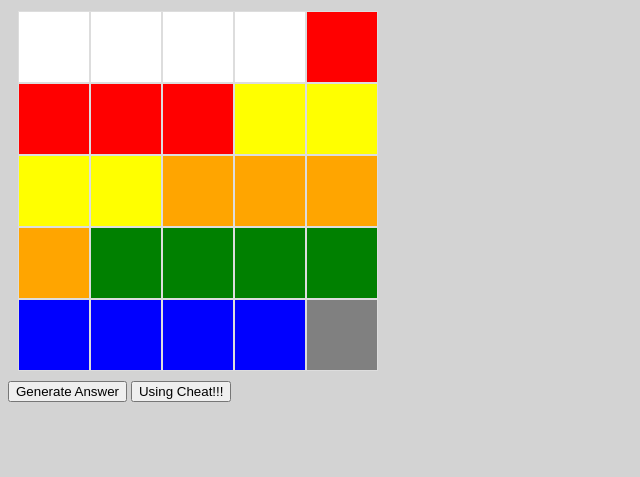
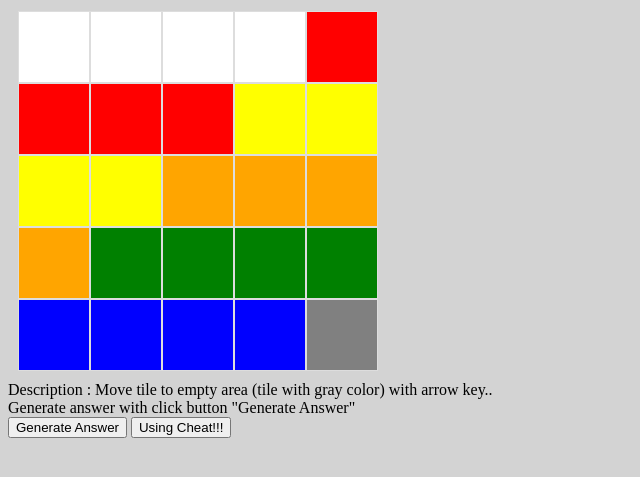
Before and after one commit to nuryawanandri/rubick-board, a plain HTML site: page index.html in a window 1280 px wide. Shown: the part 79-556 px from the top of the page, without its empty margins (0-640 px from the left). Drawn offline with Linux system fonts and the light colour scheme.

Commit message:
adding description

```diff
--- a/index.html
+++ b/index.html
@@ -15,6 +15,8 @@
     <div class="board" id="board-answer">
     </div>
   </div>
+  <div>Description : Move tile to empty area (tile with gray color) with arrow key..</div>
+  <div>Generate answer with click button "Generate Answer"</div>
   <button onclick="renderAnswer()">Generate Answer</button>
   <button onclick="showCheat()">Using Cheat!!!</button>
   <br>
```
